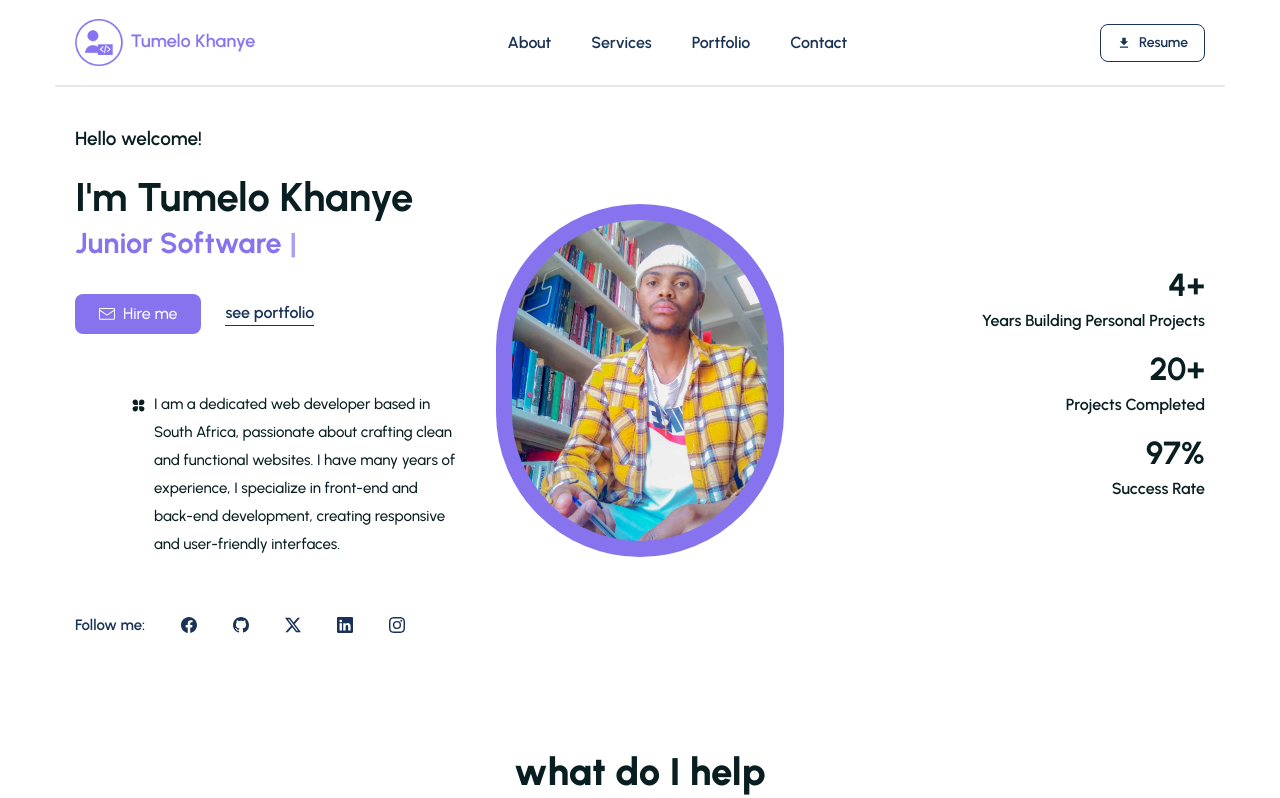
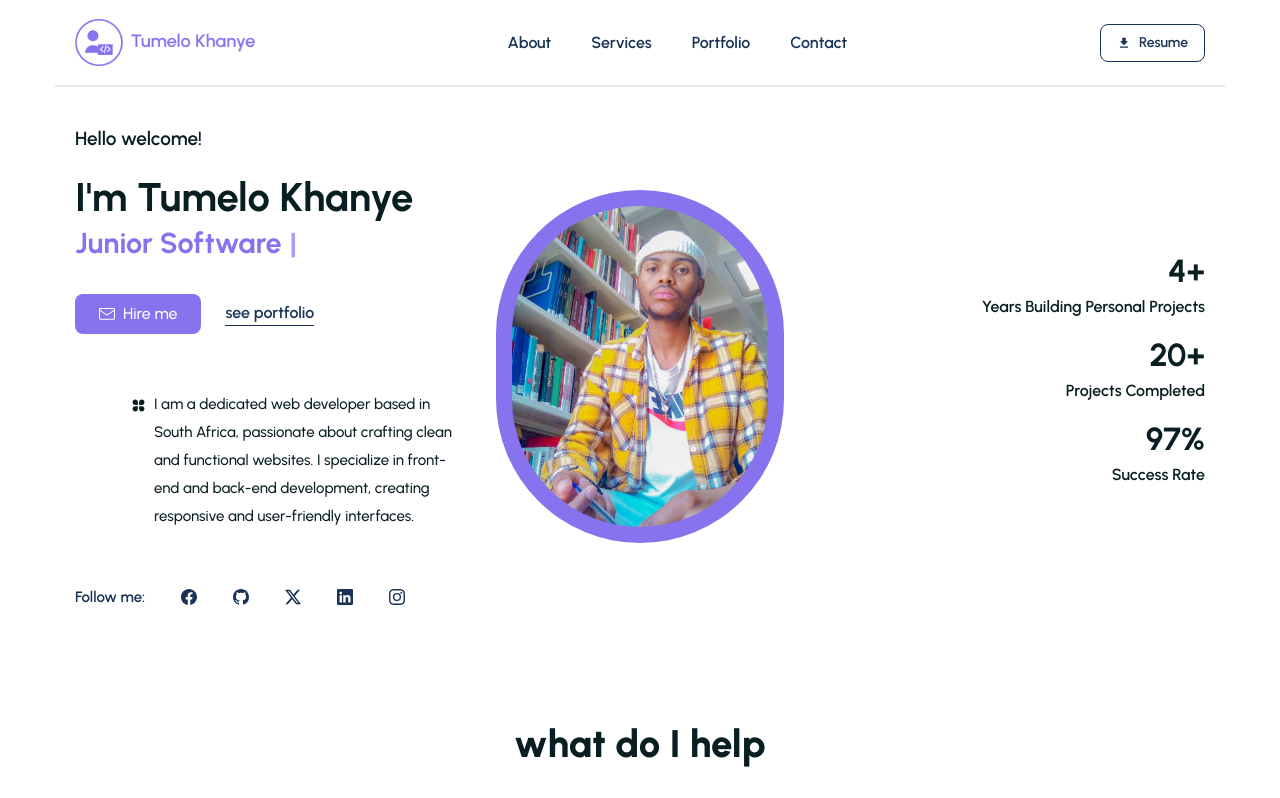
Before and after one commit to TudowTwelvvy/TumeloPortfolio, a React (Vite) app: page / in a window 1280 px wide. Shown: the top 798 px of the page. Built offline with nearby package versions, Linux system fonts and the light colour scheme.

Commit message:
Update Hero.jsx

```diff
--- a/src/components/Hero.jsx
+++ b/src/components/Hero.jsx
@@ -71,8 +71,7 @@ function Hero() {
                 <RiAppsFill />
               </span>
               I am a dedicated web developer based in South Africa, passionate
-              about crafting clean and functional websites. I have many years of
-              experience, I specialize in front-end and back-end development,
+              about crafting clean and functional websites. I specialize in front-end and back-end development,
               creating responsive and user-friendly interfaces.
             </p>
             <div className="flex items-center gap-9 mt-14">
```
